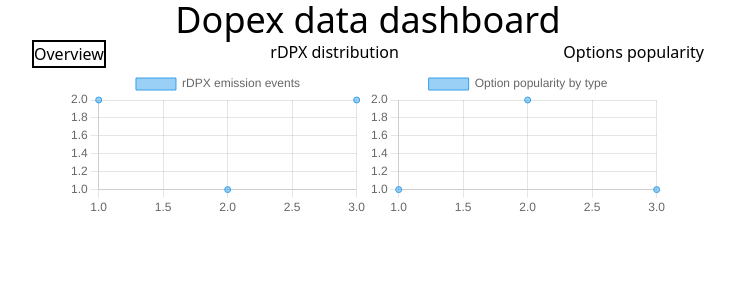
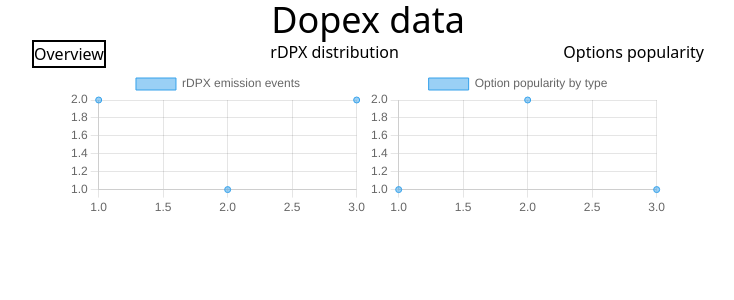
Before and after one commit to abernatskiy/friendtech-metrics-visualization, a Next.js app: page / in a window 1280 px wide. Shown: the top 300 px of the page, without its empty margins (272-1006 px from the left). Built offline with nearby package versions, Linux system fonts and the light colour scheme.

Commit message:
Proper treatment of the single stream case
	modified:   components/layout.jsx
	modified:   pages/index.jsx
	modified:   streams/index.js

```diff
--- a/components/layout.jsx
+++ b/components/layout.jsx
@@ -1,21 +1,30 @@
 import Link from 'next/link'
 
-import { streamConfigs } from '../streams'
+import { title, streamConfigs } from '../streams'
 
 export default function Layout({ children, currentPageId }) {
-	let highlightedLinkClassName = 'border-black border-2'
-	let overviewLinkClass = currentPageId==='Overview' ? highlightedLinkClassName : ''
+	const highlightedLinkClassName = 'border-black border-2'
+	const overviewLinkClass = currentPageId==='Overview' ? highlightedLinkClassName : ''
+	const streams = Object.keys(streamConfigs)
 	return (
 		<div className="flex flex-col items-center">
-		<h1 className="text-4xl max-w-xl">Dopex data dashboard</h1>
+		{
+			streams.length>1 ?
+			<>
+				<h1 className="text-4xl max-w-xl">{title}</h1>
 				<div className="flex w-full max-w-2xl justify-between">
 					<Link href="/" className={overviewLinkClass} key='Overview'>Overview</Link>
 					{
-				Object.keys(streamConfigs).map(k => (
+						streams.map(k => (
 							<Link href={`/${k}`} className={currentPageId===k ? highlightedLinkClassName : ''} key={k}>{streamConfigs[k].description}</Link>
 						))
 					}
 				</div>
+			</> :
+			<>
+				<h1 className="text-4xl max-w-xl">{`${title}: ${streamConfigs[streams[0]].description}`}</h1>
+			</>
+		}
 		<main>
 			{children}
 		</main>
--- a/pages/index.jsx
+++ b/pages/index.jsx
@@ -3,16 +3,29 @@
 import Layout from '../components/layout'
 import Multichart from '../components/multichart'
 
-import { streamConfigs } from '../streams'
+import { title, streamConfigs } from '../streams'
 
 export default function Home() {
+	const streams = Object.keys(streamConfigs)
 	return (
 		<Layout currentPageId='Overview'>
-			<Head>
-				<title>Dopex data dashboard - Overview</title>
-				<link rel="icon" href="/favicon.ico" />
-			</Head>
-			<Multichart chartDefinitions={[...Object.keys(streamConfigs).map(k => (streamConfigs[k].mainChart()))]}/>
+			{
+				streams.length>1 ?
+				<>
+					<Head>
+						<title>{`${title} - Overview`}</title>
+						<link rel="icon" href="/favicon.ico" />
+					</Head>
+					<Multichart chartDefinitions={[...Object.keys(streamConfigs).map(k => (streamConfigs[k].mainChart()))]}/>
+				</> :
+				<>
+					<Head>
+						<title>{`${title} - ${streams[0]}`}</title>
+						<link rel="icon" href="/favicon.ico" />
+					</Head>
+					<Multichart chartDefinitions={streamConfigs[streams[0]].allCharts.map(cc => cc())}/>
+				</>
+			}
 		</Layout>
 	)
 }
--- a/streams/index.js
+++ b/streams/index.js
@@ -2,3 +2,4 @@
 import * as options from './options'
 
 export const streamConfigs = { rdpx, options }
+export const title = 'Dopex data'
```
Lines whose indentation alone changed are shown as unchanged.
